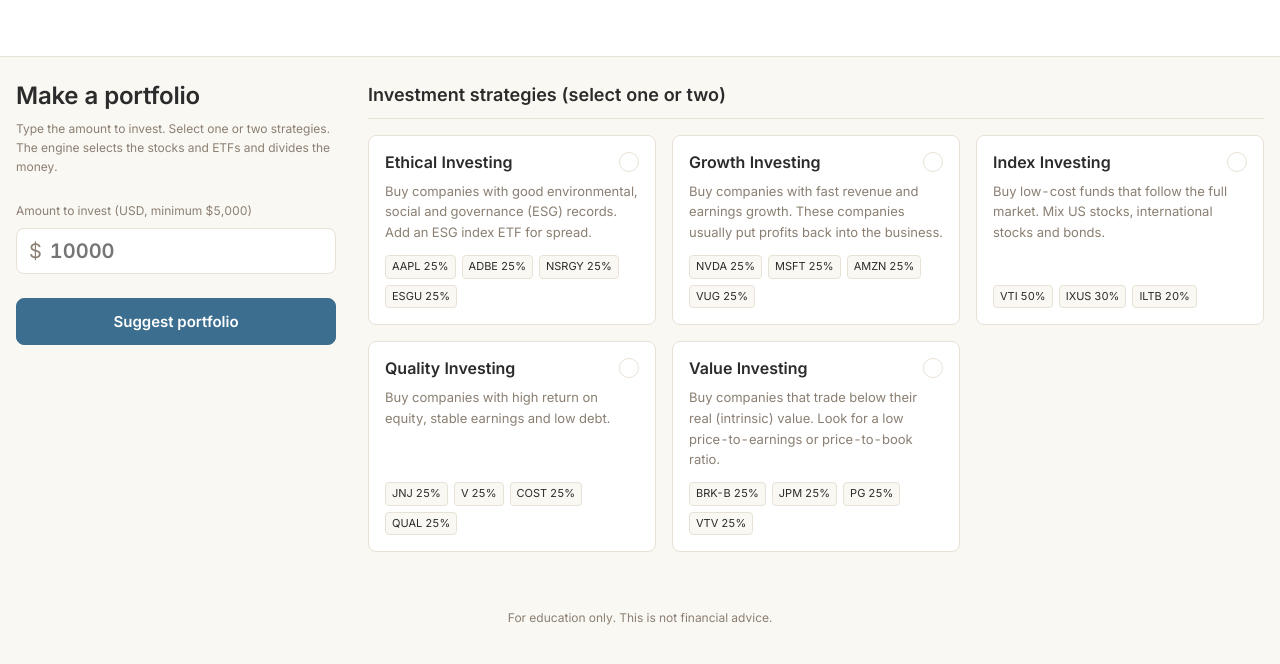
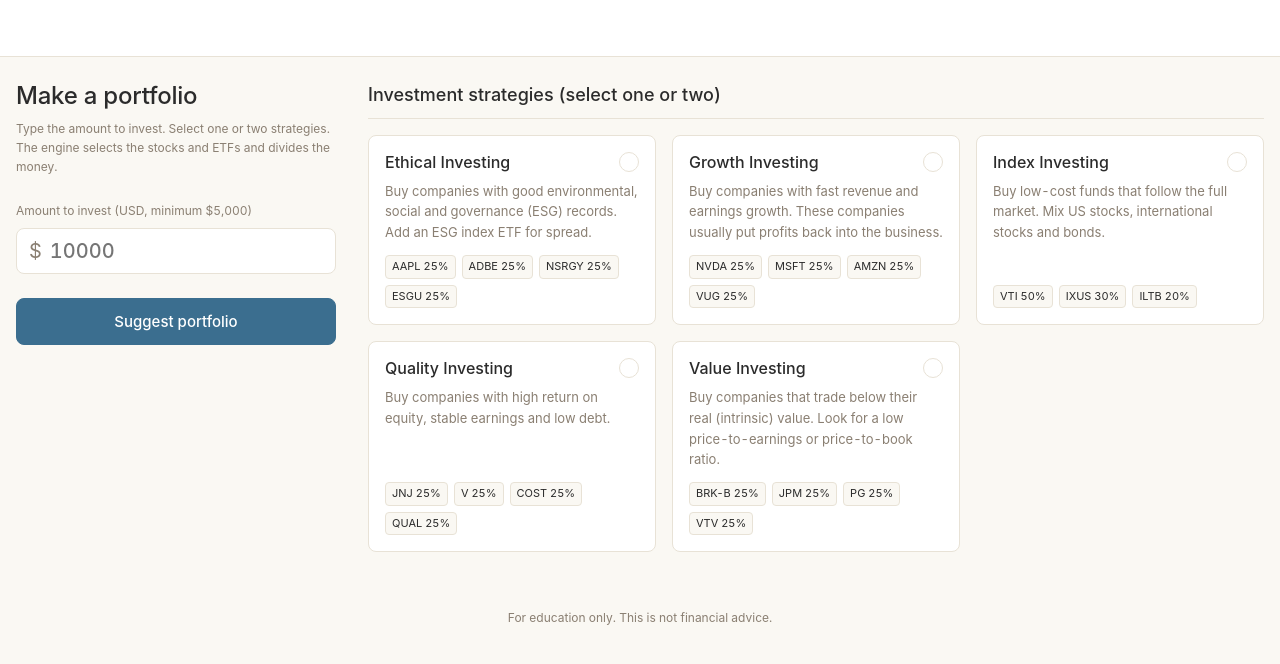
Before and after one commit to neelp03/285-project, a Flask app: page / in a window 1280 px wide. Shown: the top 664 px of the page. Run offline with Flask 3, Linux system fonts and the light colour scheme; some web fonts are replaced.

Commit message:
Switch font to Neue Haas Unica

```diff
--- a/static/style.css
+++ b/static/style.css
@@ -1,4 +1,4 @@
-/* Warm paper minimal design. One typeface (Inter), neutral palette, one accent. */
+/* Warm paper minimal design. One typeface (Neue Haas Unica via Adobe Fonts), neutral palette, one accent. */
 :root {
   --bg: #faf8f3;
   --surface: #ffffff;
@@ -11,7 +11,7 @@
   --up: #2f7d5b;
   --down: #b3261e;
   --warn-bg: #fdeee3;
-  --sans: "Inter", -apple-system, BlinkMacSystemFont, "Segoe UI", Roboto, sans-serif;
+  --sans: "neue-haas-unica", -apple-system, BlinkMacSystemFont, "Segoe UI", Roboto, sans-serif;
 }
 @media (prefers-color-scheme: dark) {
   :root {
@@ -38,7 +38,8 @@ body {
   font-variant-numeric: tabular-nums;
   -webkit-font-smoothing: antialiased;
 }
-h1, h2 { font-weight: 600; margin: 0; }
+h1, h2 { font-weight: 500; margin: 0; }
+b, strong { font-weight: 500; }
 h1 { font-size: 24px; line-height: 1.25; letter-spacing: -.01em; margin-bottom: 8px; }
 h2 { font-size: 18px; line-height: 1.3; }
 p { margin: 0; }
@@ -73,7 +74,7 @@ button, .button {
   transition: background-color .15s, opacity .15s;
 }
 button:hover, .button:hover { background: var(--bg); }
-.primary { background: var(--accent); border-color: var(--accent); color: var(--accent-ink); font-weight: 600; }
+.primary { background: var(--accent); border-color: var(--accent); color: var(--accent-ink); font-weight: 500; }
 .primary:hover { background: var(--accent); opacity: .9; }
 .block { width: 100%; padding: 12px 16px; font-size: 15px; }
 button.link { border: 0; padding: 0; background: none; color: var(--accent); text-decoration: underline; font-size: 13px; }
@@ -95,16 +96,16 @@ button.link:hover { text-decoration: none; background: none; }
 .money span { font-size: 20px; color: var(--muted); }
 .money input {
   width: 100%; border: 0; outline: 0; background: transparent; color: var(--ink);
-  padding: 10px 0; font: 600 20px var(--sans); font-variant-numeric: tabular-nums;
+  padding: 10px 0; font: 500 20px var(--sans); font-variant-numeric: tabular-nums;
 }
-#split-label { font-size: 13px; font-weight: 600; }
+#split-label { font-size: 13px; font-weight: 500; }
 input[type=range] { width: 100%; accent-color: var(--accent); }
 .ticks { display: flex; justify-content: space-between; font-size: 11px; color: var(--muted); }
 
 .strategies-set { display: block; border: 0; padding: 0; margin: 0; min-width: 0; }
 .strategies-set legend {
   width: 100%; padding: 0 0 8px; margin-bottom: 16px; border-bottom: 1px solid var(--rule);
-  font-size: 18px; font-weight: 600;
+  font-size: 18px; font-weight: 500;
 }
 .strategies { display: grid; gap: 16px; grid-template-columns: repeat(auto-fill, minmax(280px, 1fr)); }
 .strategy {
@@ -115,7 +116,7 @@ input[type=range] { width: 100%; accent-color: var(--accent); }
 .strategy input { position: absolute; opacity: 0; pointer-events: none; }
 .strategy:focus-within { outline: 2px solid var(--accent); outline-offset: 2px; }
 .strategy .head { display: flex; justify-content: space-between; align-items: flex-start; gap: 12px; }
-.strategy strong { font-size: 16px; font-weight: 600; line-height: 1.3; }
+.strategy strong { font-size: 16px; font-weight: 500; line-height: 1.3; }
 .strategy p { font-size: 13px; color: var(--muted); max-width: 65ch; }
 .strategy .check {
   width: 20px; height: 20px; flex-shrink: 0; border-radius: 50%; border: 1px solid var(--rule);
@@ -133,13 +134,13 @@ input[type=range] { width: 100%; accent-color: var(--accent); }
 /* ---- Dashboard ---- */
 .kpis { display: flex; flex-direction: column; gap: 24px; }
 .kpis .label { margin-bottom: 4px; }
-.num { display: block; font-size: 36px; font-weight: 600; line-height: 1.2; letter-spacing: -.01em; }
+.num { display: block; font-size: 36px; font-weight: 500; line-height: 1.2; letter-spacing: -.01em; }
 .num small { font-size: 15px; }
 .num.pulse { animation: pulse .8s ease-out; }
 @keyframes pulse { from { background: var(--accent-soft); } to { background: transparent; } }
 
 .live { font-size: 13px; color: var(--muted); line-height: 1.5; }
-.live b { font-weight: 600; color: var(--ink); }
+.live b { font-weight: 500; color: var(--ink); }
 .live .row { display: flex; align-items: center; gap: 8px; }
 .live button.link { margin-top: 8px; }
 .dot { display: inline-block; width: 8px; height: 8px; border-radius: 50%; background: var(--up); }
@@ -148,7 +149,7 @@ input[type=range] { width: 100%; accent-color: var(--accent); }
 
 .strategy-list h2 { padding-bottom: 8px; margin-bottom: 16px; border-bottom: 1px solid var(--rule); }
 .strategy-sum + .strategy-sum { margin-top: 16px; }
-.strategy-sum strong { display: block; font-size: 16px; font-weight: 600; margin-bottom: 4px; }
+.strategy-sum strong { display: block; font-size: 16px; font-weight: 500; margin-bottom: 4px; }
 .strategy-sum .mono { font-size: 13px; margin-bottom: 4px; }
 .strategy-sum p { font-size: 13px; color: var(--muted); max-width: 65ch; }
 
@@ -171,7 +172,7 @@ input[type=range] { width: 100%; accent-color: var(--accent); }
 }
 .legend li { display: flex; align-items: center; gap: 4px; white-space: nowrap; }
 .legend .swatch { width: 8px; height: 8px; border-radius: 50%; flex-shrink: 0; }
-.legend b { font-weight: 600; }
+.legend b { font-weight: 500; }
 .legend span:last-child { color: var(--muted); }
 
 .table-scroll { overflow-x: auto; }
@@ -188,7 +189,7 @@ td { padding: 12px 16px; border-bottom: 1px solid var(--rule); white-space: nowr
 tbody tr { transition: background-color .15s; }
 tbody tr:hover { background: var(--bg); }
 tbody tr:last-child td { border-bottom: 0; }
-td.sym { font-weight: 600; }
+td.sym { font-weight: 500; }
 .r { text-align: right; }
 #history-table th, #history-table td { padding-left: 20px; padding-right: 20px; }
 
--- a/templates/base.html
+++ b/templates/base.html
@@ -4,9 +4,7 @@
   <meta charset="utf-8">
   <meta name="viewport" content="width=device-width, initial-scale=1">
   <title>{% block title %}Portfolio Suggestion Engine{% endblock %}</title>
-  <link rel="preconnect" href="https://fonts.googleapis.com">
-  <link rel="preconnect" href="https://fonts.gstatic.com" crossorigin>
-  <link rel="stylesheet" href="https://fonts.googleapis.com/css2?family=Inter:wght@400;600&display=swap">
+  <link rel="stylesheet" href="https://use.typekit.net/quv1kmh.css">
   <link rel="stylesheet" href="{{ url_for('static', filename='style.css') }}">
 </head>
 <body>
```
Also changed, not shown: templates/portfolio.html (+4 -3 lines).
